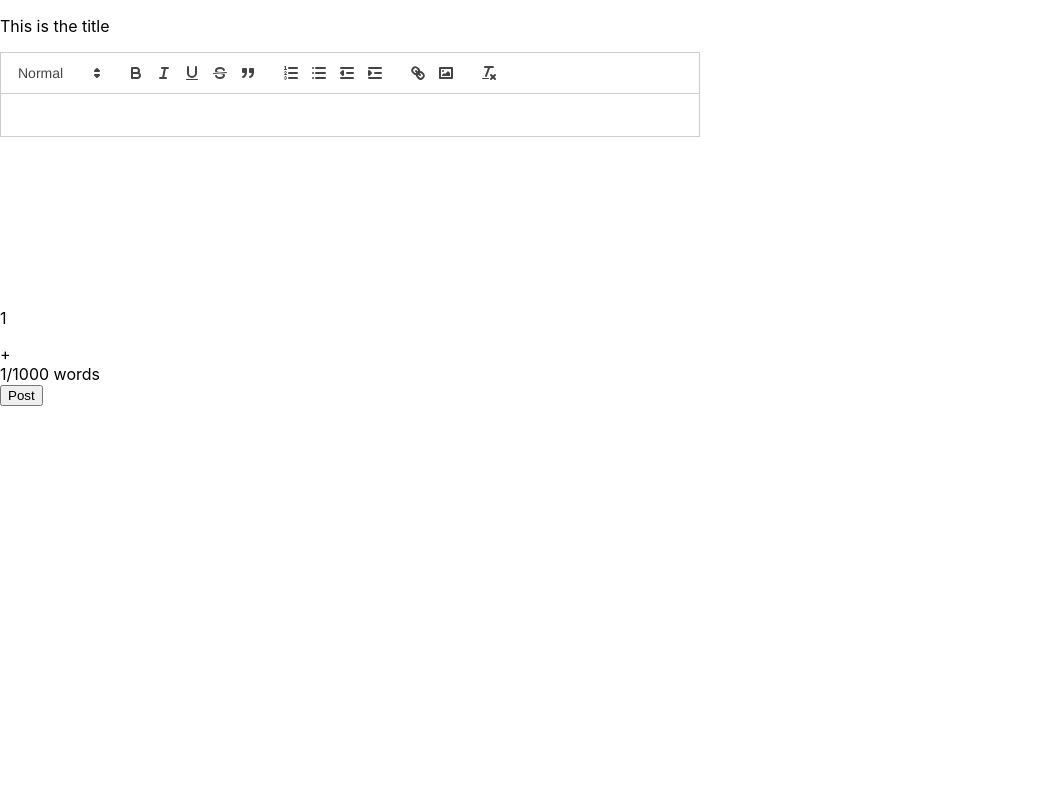
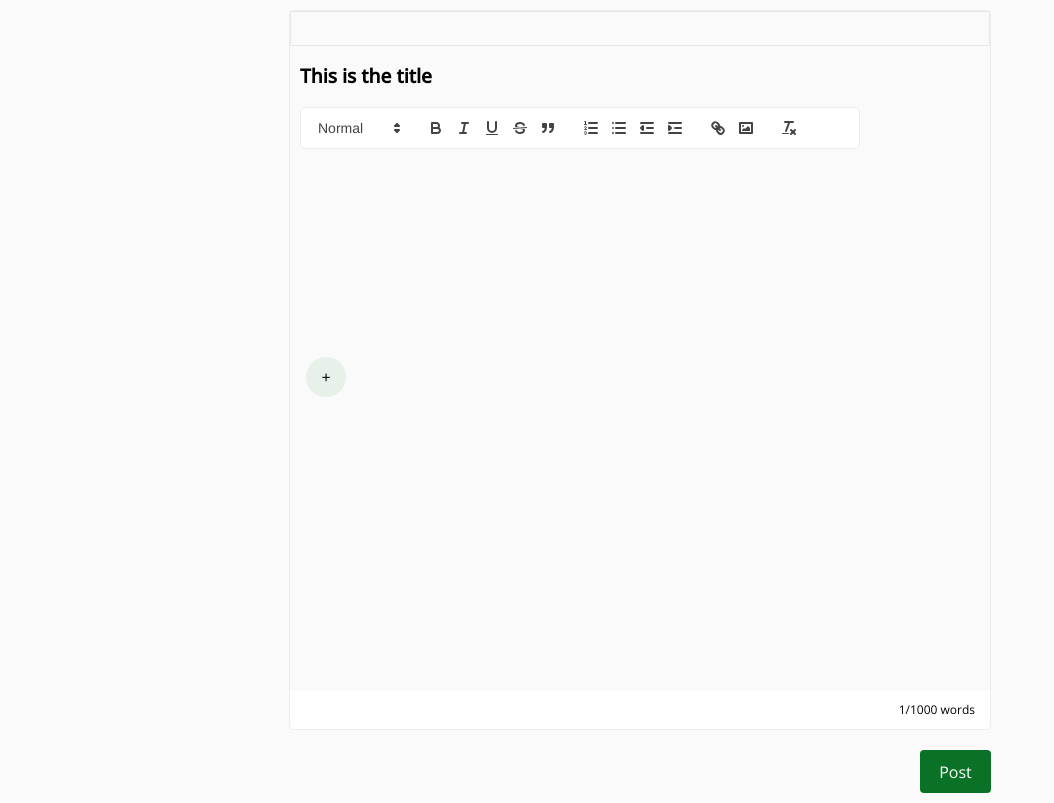
Before and after one commit to vheckthor/text_editor, a React (Create React App) app: page / in a window 1280 px wide. Shown: the whole page, without its empty margins (0-1054 px from the left). Built offline with nearby package versions, Linux system fonts and the light colour scheme.

Commit message:
Added styling to the project

```diff
--- a/public/index.html
+++ b/public/index.html
@@ -10,34 +10,14 @@
       content="Web site created using create-react-app"
     />
     <link rel="apple-touch-icon" href="%PUBLIC_URL%/logo192.png" />
-    <!--
-      manifest.json provides metadata used when your web app is installed on a
-      user's mobile device or desktop. See https://developers.google.com/web/fundamentals/web-app-manifest/
-    -->
+
     <link rel="manifest" href="%PUBLIC_URL%/manifest.json" />
-    <!--
-      Notice the use of %PUBLIC_URL% in the tags above.
-      It will be replaced with the URL of the `public` folder during the build.
-      Only files inside the `public` folder can be referenced from the HTML.
 
-      Unlike "/favicon.ico" or "favicon.ico", "%PUBLIC_URL%/favicon.ico" will
-      work correctly both with client-side routing and a non-root public URL.
-      Learn how to configure a non-root public URL by running `npm run build`.
-    -->
-    <title>React App</title>
+    <title>Text_Editor_Assessment</title>
   </head>
   <body>
     <noscript>You need to enable JavaScript to run this app.</noscript>
     <div id="root"></div>
-    <!--
-      This HTML file is a template.
-      If you open it directly in the browser, you will see an empty page.
 
-      You can add webfonts, meta tags, or analytics to this file.
-      The build step will place the bundled scripts into the <body> tag.
-
-      To begin the development, run `npm start` or `yarn start`.
-      To create a production bundle, use `npm run build` or `yarn build`.
-    -->
   </body>
 </html>
--- a/src/index.css
+++ b/src/index.css
@@ -1,13 +1,239 @@
+@import url('https://fonts.googleapis.com/css2?family=Open+Sans:wght@300;400;500&display=swap');
+@tailwind base;
+@tailwind components;
+@tailwind utilities;
+
+
 body {
+  background-color: #FAFAFA;
+  display: flex;
+  font-family: 'Open Sans', sans-serif;
+  justify-content: center;
   margin: 0;
-  font-family: -apple-system, BlinkMacSystemFont, 'Segoe UI', 'Roboto', 'Oxygen',
-    'Ubuntu', 'Cantarell', 'Fira Sans', 'Droid Sans', 'Helvetica Neue',
-    sans-serif;
-  -webkit-font-smoothing: antialiased;
-  -moz-osx-font-smoothing: grayscale;
+  padding: 0;
 }
 
-code {
-  font-family: source-code-pro, Menlo, Monaco, Consolas, 'Courier New',
-    monospace;
+button {
+  border-radius: 8px;
+  border: none;
+  padding: 0.6em 1.2em;
+  font-size: 1em;
+  cursor: pointer !important;
 }
+
+button {
+  border-radius: 8px;
+  border: none;
+  padding: 0.6em 1.2em;
+  font-size: 1em;
+  cursor: pointer !important;
+}
+
+.article-title {
+  font-size: 1.2rem;
+  font-weight: bolder;
+  margin-left: 10px;
+}
+
+.btn {
+  border-radius: none;
+  cursor: pointer;
+  display: flex;
+  align-items: flex-start;
+  font-weight: 300;
+  margin: 1px;
+  padding: 6px;
+}
+
+.btn:hover {
+  background-color: #F7FCF8;
+}
+
+.counter {
+  background-color: #FFF;
+  border-radius: 0 0 5px 5px;
+  display: flex;
+  flex-grow: 1;
+  font-size: 12px;
+  justify-content: flex-end;
+  padding: 10px 15px;
+}
+
+.icons {
+  color: #010E05 !important;
+  margin: 4px 10px;
+}
+
+
+
+
+/* Modal */
+.custom-modal {
+  align-items: center;
+  /* background-color: #fff; */
+  display: flex;
+  flex-direction: column;
+  justify-content: center;
+  margin: auto;
+  height: 100vh;
+  width: 100%;
+}
+
+.custom-modal-child {
+  background-color: #FFF;
+  border: 1px solid #212121;
+  opacity: none;
+  height: 370px;
+  width: 666px;
+}
+
+.custom-modal-close {
+  display: flex;
+  justify-content: space-between;
+  padding: 0 15px;
+}
+
+.custom-modal-picture {
+  background-color: rgb(187, 154, 154);
+  padding: 0 15px;
+}
+
+.file-upload-button {
+  background-color: red !important;
+}
+
+.file-upload-wrapper {
+  border: 1px dotted green;
+  height: 141px;
+  width: 352px;
+}
+
+.popup-btn {
+  background-color: #E7F1E9;
+  color: black;
+  cursor: pointer;
+  display: flex;
+  justify-content: center;
+  align-items: center;
+  border-radius: 25px;
+  margin: 0 10px 3px !important;
+  padding: 0.6em .9em;
+  width: 10px;
+}
+
+.popup-category {
+  display: flex;
+  flex-direction: column;
+}
+
+.popup-category-sm {
+  font-size: 12px;
+}
+
+.popup-category-title {
+  font-weight: bold;
+}
+
+.popup-select-box {
+  background-color: #FFF;
+  box-shadow: 1px 1px #00000014;
+  display: flex;
+  flex-direction: column;
+  margin-left: 10px;
+  width: 40%;
+  z-index: 1000;
+}
+
+.popup-wrapper {
+  /* background-color: bisque; */
+  display: flex;
+  flex-direction: column;
+  justify-content: flex-start;
+  margin: 10px 0;
+}
+
+.popup-wrapper > div ::selection {
+  background-color: transparent !important;
+}
+
+.submit-btn {
+  background-color: #0A7227;
+  border-radius: 4px;
+  color: #FFF;
+}
+
+.submit-btn-alt {
+  background-color: #0A7227;
+  border-radius: 4px;
+  color: #FFF;
+}
+
+.submit-wrapper {
+  padding: 10px;
+  display: flex;
+  justify-content: flex-end;
+}
+
+.ql-toolbar {
+  background-color: #fff;
+  border: 1px solid #E7F1E9 !important;
+  border-radius: 5px;
+  display: flex !important;
+  justify-content: flex-start !important;
+  margin-left: 10px;
+  /* position: fixed; */
+  width: 80% !important;
+  /* z-index: 1000; */
+}
+
+.ql-container.ql-snow {
+  border: none !important;
+}
+
+.whitespace {
+  height: 50px !important;
+}
+
+.wrapper {
+  background-color: #FAFAFA;
+  border: 1px solid #E7F1E9;
+  border-radius: 5px;
+  display: flex;
+  flex-direction: column;
+  justify-content: space-between;
+  height: 90vh;
+  margin: 10px;
+  /* position: relative; */
+}
+
+
+
+/* Toggle */
+.toggle-container {
+  display: inline-block;
+  position: relative;
+  width: 24px;
+  height: 14px;
+  border-radius: 12px;
+  background-color: #ccc;
+  cursor: pointer;
+}
+
+.toggle-handle {
+  position: absolute;
+  top: 2px;
+  left: 2px;
+  width: 10px;
+  height: 10px;
+  border-radius: 50%;
+  background-color: #fff;
+  transition: transform 0.3s ease;
+}
+
+.toggle-container.on {
+  background-color: #0A7227;
+}
+
+.toggle-container.on .toggle-handle {
+  transform: translateX(10px);
+}
--- /dev/null
+++ b/src/tailwind.css
@@ -0,0 +1,3 @@
+@tailwind base;
+@tailwind components;
+@tailwind utilities;
```
